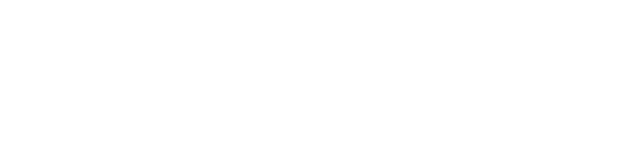
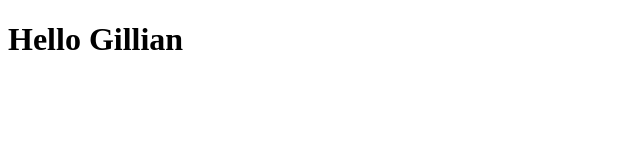
Before and after one commit to KennethMelendez/JavaScript-Game, a plain HTML site: page index.html in a window 1280 px wide. Shown: the whole page, without its empty margins (0-640 px from the left). Drawn offline with Linux system fonts and the light colour scheme.

Commit message:
testing files added hello gilly

```diff
--- a/index.html
+++ b/index.html
@@ -10,11 +10,14 @@
 
 <body>
 
+    <h1>Hello Gillian</h1>
+
     <!--=====================================================
 
          style tag is for styling the page
 
     =====================================================-->
+
     <style>
 
 
```
